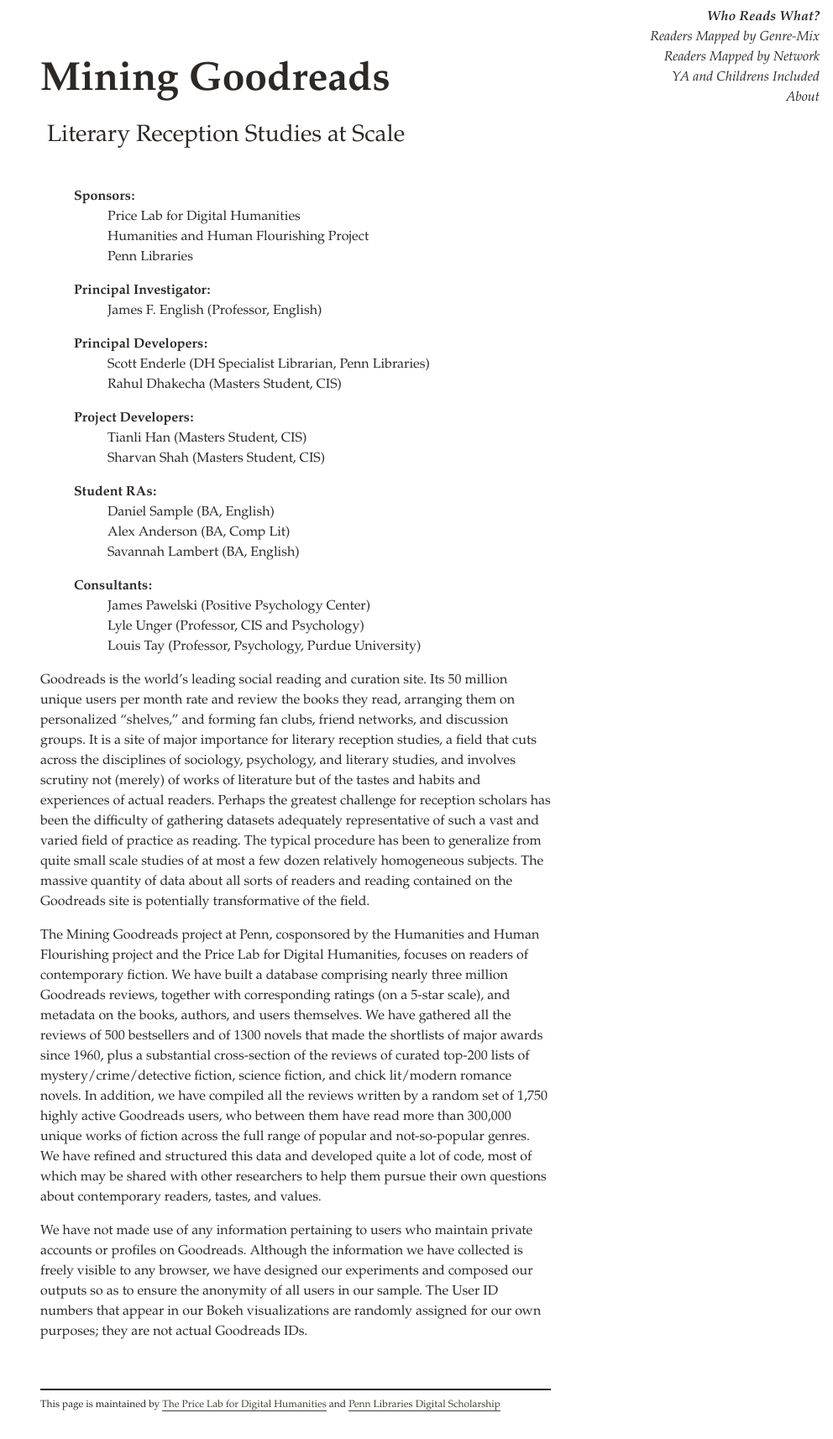
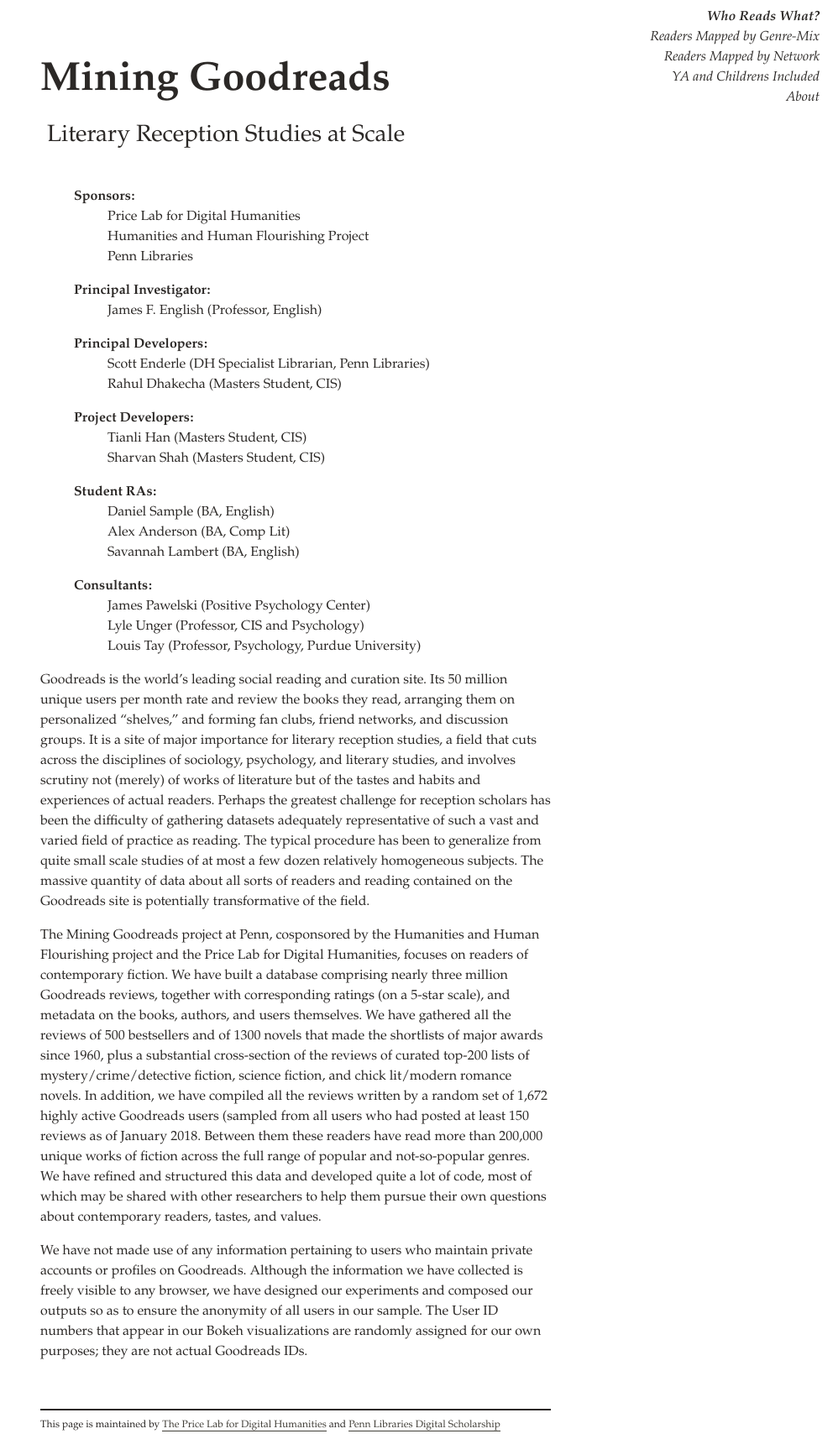
Before and after one commit to upenndigitalscholarship/jekyll-bokeh-gr, a Jekyll site: the page built from _pages/about.md, in a window 1280 px wide. Shown: the whole page at 84% size, without its empty margins (288-1280 px from the left). Built offline with Jekyll 4.4.1, drawn with Linux system fonts in a browser that asks for light colours; before the commit the page ends 1690 px from its top, so only the background shows below that.

Commit message:
Update about.md

```diff
--- a/_pages/about.md
+++ b/_pages/about.md
@@ -24,16 +24,17 @@ and reading contained on the Goodreads site is potentially transformative of the
 field.
 
 The Mining Goodreads project at Penn, cosponsored by the Humanities and Human
-Flourishing project and the Price Lab for Digital Humanities, focuses on readers of contemporary
-fiction.  We have built a database comprising nearly three million Goodreads reviews,
-together with corresponding ratings (on a 5-star scale), and metadata on the
-books, authors, and users themselves. We have gathered all the reviews of 500
-bestsellers and of 1300 novels that made the shortlists of major awards since
-1960, plus a substantial cross-section of the reviews of curated top-200 lists
+Flourishing project and the Price Lab for Digital Humanities, focuses on readers
+of contemporary fiction.  We have built a database comprising nearly three
+million Goodreads reviews, together with corresponding ratings (on a 5-star scale),
+and metadata on the books, authors, and users themselves. We have gathered all the
+reviews of 500 bestsellers and of 1300 novels that made the shortlists of major awards
+since 1960, plus a substantial cross-section of the reviews of curated top-200 lists
 of mystery/crime/detective fiction, science fiction, and chick lit/modern
-romance novels.  In addition, we have compiled all the reviews written by a
-random set of 1,750 highly active Goodreads users, who between them have read
-more than 300,000 unique works of fiction across the full range of popular and
+romance novels.  In addition, we have compiled all the reviews written by a random
+set of 1,672 highly active Goodreads users (sampled from all users who had posted
+at least 150 reviews as of January 2018.  Between them these readers have read
+more than 200,000 unique works of fiction across the full range of popular and
 not-so-popular genres. We have refined and structured this data and developed
 quite a lot of code, most of which may be shared with other researchers to help
 them pursue their own questions about contemporary readers, tastes, and values.
```
